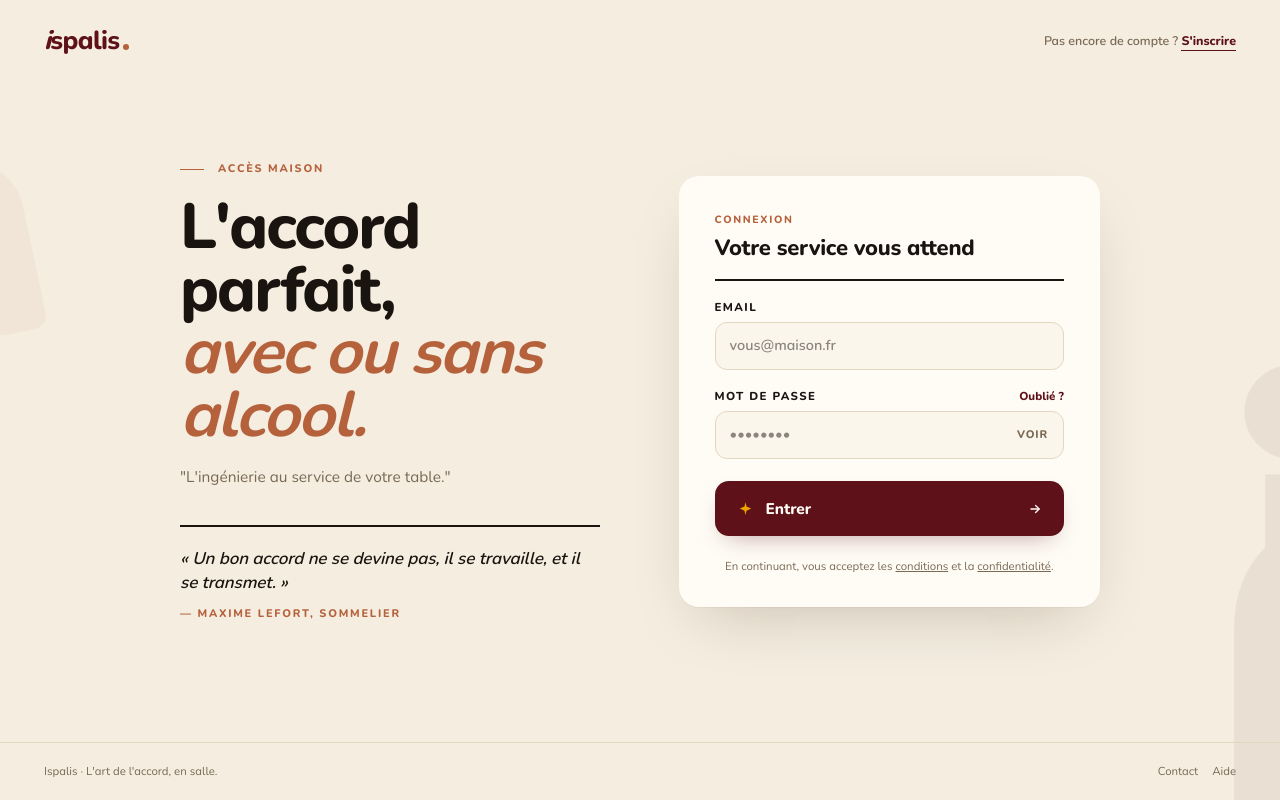
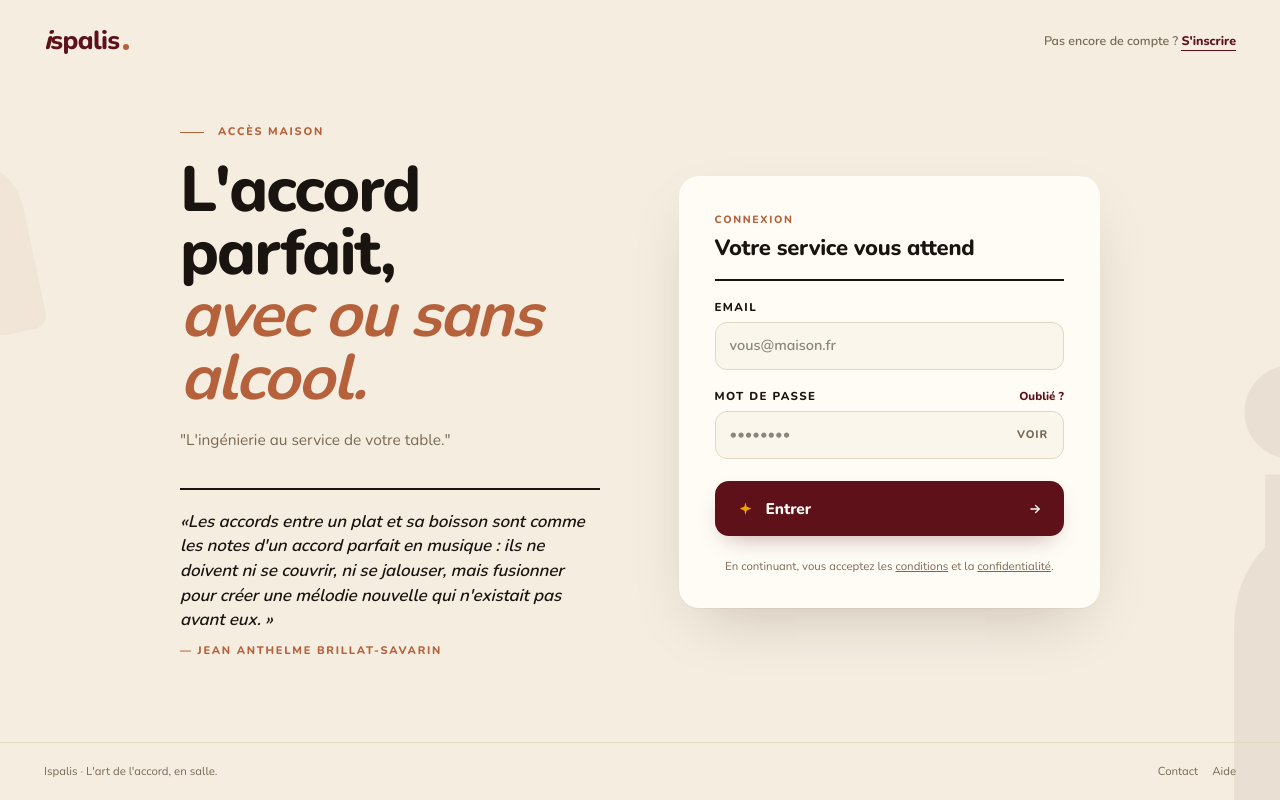
Before and after one commit to Ispalis-code/Ispalis-V1, a Next.js app: page /connexion in a window 1280 px wide. Built offline with nearby package versions, Linux system fonts and the light colour scheme; no server answers.

Commit message:
Update page.tsx

```diff
--- a/src/app/connexion/page.tsx
+++ b/src/app/connexion/page.tsx
@@ -163,7 +163,7 @@ export default function Connexion() {
                   letterSpacing: '-0.005em',
                 }}
               >
-                « Un bon accord ne se devine pas, il se travaille, et il se transmet. »
+                «Les accords entre un plat et sa boisson sont comme les notes d'un accord parfait en musique : ils ne doivent ni se couvrir, ni se jalouser, mais fusionner pour créer une mélodie nouvelle qui n'existait pas avant eux.  »
               </blockquote>
               <figcaption
                 style={{
@@ -175,7 +175,7 @@ export default function Connexion() {
                   fontWeight: 800,
                 }}
               >
-                — Maxime Lefort, sommelier
+                — Jean Anthelme Brillat-Savarin
               </figcaption>
             </figure>
           </div>
```
